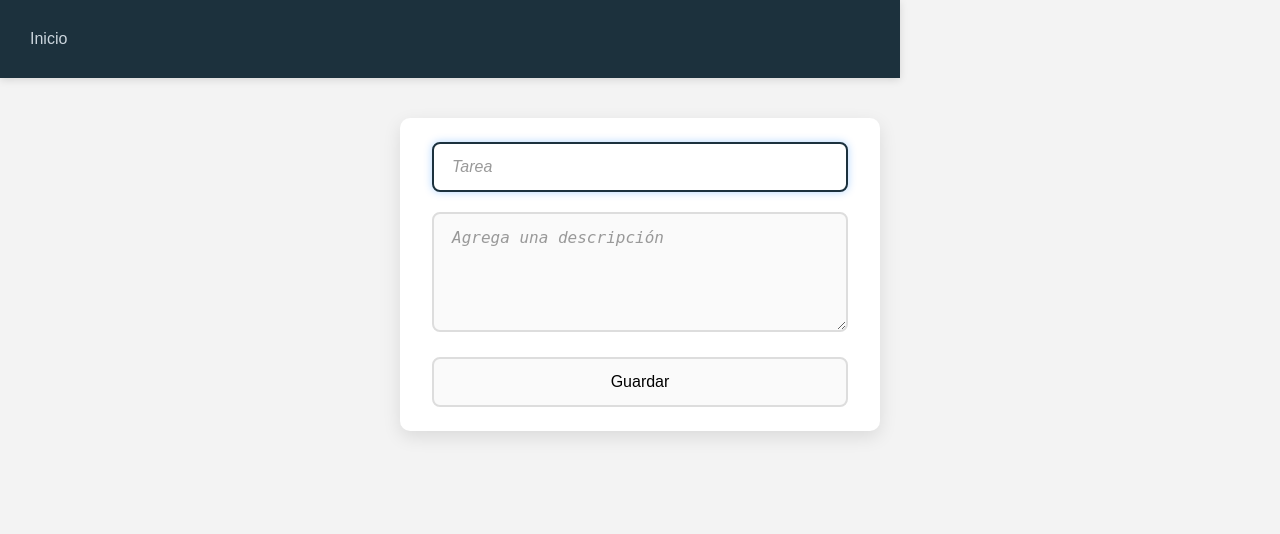
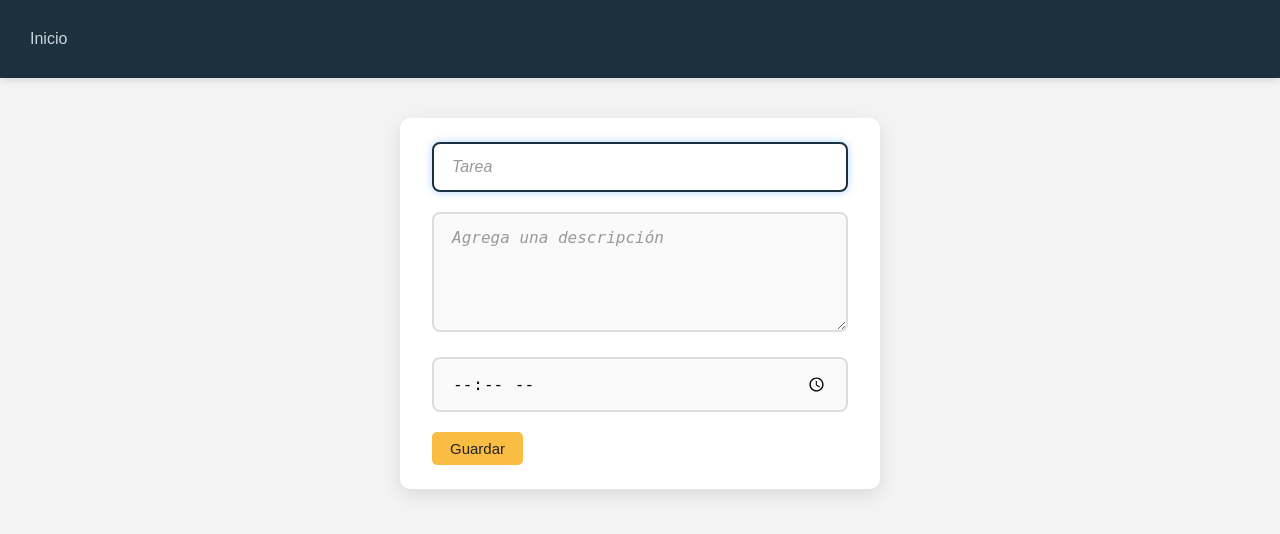
Before and after one commit to tincho950303/CRUD, a PHP site: page / in a window 1280 px wide. Shown: the top 534 px of the page. Run offline with PHP 8.4, Linux system fonts and the light colour scheme.

Commit message:
Correccion de estilos, y de input

```diff
--- a/estilos.css
+++ b/estilos.css
@@ -1,6 +1,9 @@
+/* Box sizing para todos los elementos */
 * {
     box-sizing: border-box;
 }
+
+/* Estilos generales del body */
 body {
     background: #f3f3f3;
     font-family: 'Poppins', Arial, sans-serif;
@@ -8,27 +11,28 @@ body {
     padding: 0;
 }
 
+/* Enlaces */
 a {
     color: #cbd5dd;
     text-decoration: none;
 }
 
+/* Barra de navegación */
 nav {
-    max-width: 900px;
     background: #1c313d;
     box-shadow: 0 2px 8px rgba(0,0,0,0.12);
     padding: 30px;
 }
 
+/* Títulos */
 h1, h2 {
     color: #333;
     margin-bottom: 24px;
     text-align: center;
 }
 
-
-
-button, .btn {
+/* Botones */
+button, .btn, input[type="submit"] {
     font-size: 15px;
     background-color: #FABD44;
     color: #222;
@@ -42,11 +46,15 @@ button, .btn {
     display: inline-block;
 }
 
-button:hover, .btn:hover {
+button:hover, .btn:hover, input[type="submit"]:hover {
     background: #009BFF;
     color: #fff;
+    box-shadow: 0 0 8px rgba(0,123,255,0.3);
+    transition: background-color 0.5s ease;
+    outline: none;
 }
 
+/* Etiquetas */
 label {
     font-size: 16px;
     color: #222;
@@ -54,26 +62,26 @@ label {
     display: block;
 }
 
-/* Estilos generales para el main */
+/* Contenedor principal */
 main {
     max-width: 480px;
     margin: 40px auto;
     padding: 24px 32px;
-    background: #ffffff;
+    background: #fff;
     border-radius: 10px;
     box-shadow: 0 6px 18px rgba(0,0,0,0.1);
     font-family: 'Segoe UI', Tahoma, Geneva, Verdana, sans-serif;
 }
 
-/* Contenedor de cada campo */
+/* Contenedor de campos del formulario */
 .form-group {
     margin-bottom: 20px;
 }
 
-
+/* Inputs y textarea */
 input[type="text"],
-input[type="submit"],
-textarea {
+textarea,
+.horario {
     width: 100%;
     padding: 14px 18px;
     font-size: 16px;
@@ -81,26 +89,21 @@ textarea {
     border-radius: 8px;
     background-color: #fafafa;
     resize: vertical;
-    transition: border-color 0.3s ease, box-shadow 0.3s ease,  background-color 0.5s ease;
+    transition:
+        border-color 0.3s ease,
+        box-shadow 0.3s ease,
+        background-color 0.5s ease;
 }
 
-/* Placeholder con color gris suave */
+/* Placeholder */
 input::placeholder,
 textarea::placeholder {
     color: #999;
     font-style: italic;
 }
 
-/* Efecto al enfocar el campo */
-input[type="submit"]:hover {
-    color: #fff;
-    background-color: #1c313d;
-    outline: none;
-    box-shadow: 0 0 8px rgba(0,123,255,0.3);
-    transition: background-color 0.5s ease;
-}
+/* Efecto al enfocar campos */
 input[type="text"]:focus,
-
 textarea:focus {
     border-color: #1c313d;
     background-color: #fff;
@@ -108,7 +111,7 @@ textarea:focus {
     box-shadow: 0 0 8px rgba(0,123,255,0.3);
 }
 
-/* Tamaño y altura del textarea */
+/* Tamaño del textarea */
 textarea {
     min-height: 120px;
     max-height: 220px;
--- a/index.php
+++ b/index.php
@@ -8,6 +8,10 @@
             <div class="form-group">
                 <textarea name="descripcion" id="" placeholder="Agrega una descripción"></textarea>
             </div>
+            <div class="form-group">
+                <input class= "horario" type="time" name="hora-inicio" id="">
+
+            </div>
             <input type="submit" value="Guardar" name="guardar_tarea">
         </form>
     </main>
```
